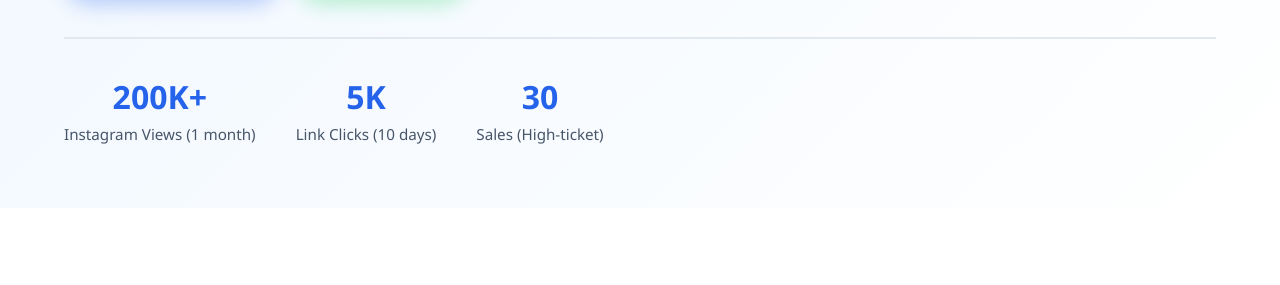
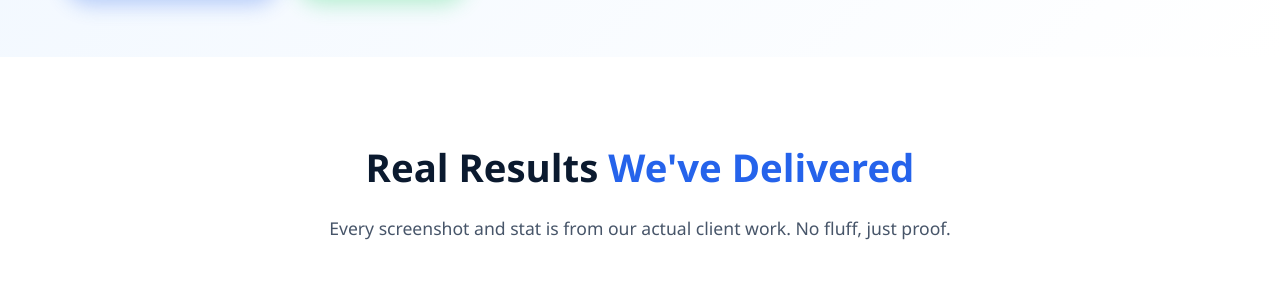
Before and after one commit to mutahhar9/website, a plain HTML site: page index.html in a window 1280 px wide. Shown: the part 420-705 px from the top of the page. Drawn offline with Linux system fonts and the light colour scheme.

Commit message:
Remove hero stats section - stats moved to results section

```diff
--- a/index.html
+++ b/index.html
@@ -156,27 +156,6 @@
             display: flex;
             gap: 16px;
             flex-wrap: wrap;
-        }
-
-        .hero-stats {
-            display: flex;
-            gap: 40px;
-            margin-top: 40px;
-            padding-top: 32px;
-            border-top: 2px solid #e2e8f0;
-        }
-        .hero-stats div {
-            text-align: center;
-        }
-        .hero-stats .number {
-            font-size: 2rem;
-            font-weight: 800;
-            color: #2563eb;
-            display: block;
-        }
-        .hero-stats .label {
-            font-size: 0.95rem;
-            color: #475569;
         }
 
         /* ----- RESULTS / PROOF SECTION ----- */
@@ -503,11 +482,6 @@
             .portfolio-grid {
                 grid-template-columns: 1fr;
             }
-            .hero-stats {
-                flex-direction: column;
-                gap: 16px;
-                align-items: flex-start;
-            }
             .nav-links {
                 gap: 16px;
                 margin-top: 12px;
@@ -553,20 +527,6 @@
                 <a href="https://wa.me/923394290701" target="_blank" class="btn btn-whatsapp">
                     <i class="fab fa-whatsapp"></i> WhatsApp
                 </a>
-            </div>
-            <div class="hero-stats">
-                <div>
-                    <span class="number">200K+</span>
-                    <span class="label">Instagram Views (1 month)</span>
-                </div>
-                <div>
-                    <span class="number">5K</span>
-                    <span class="label">Link Clicks (10 days)</span>
-                </div>
-                <div>
-                    <span class="number">30</span>
-                    <span class="label">Sales (High‑ticket)</span>
-                </div>
             </div>
         </div>
     </section>
```
